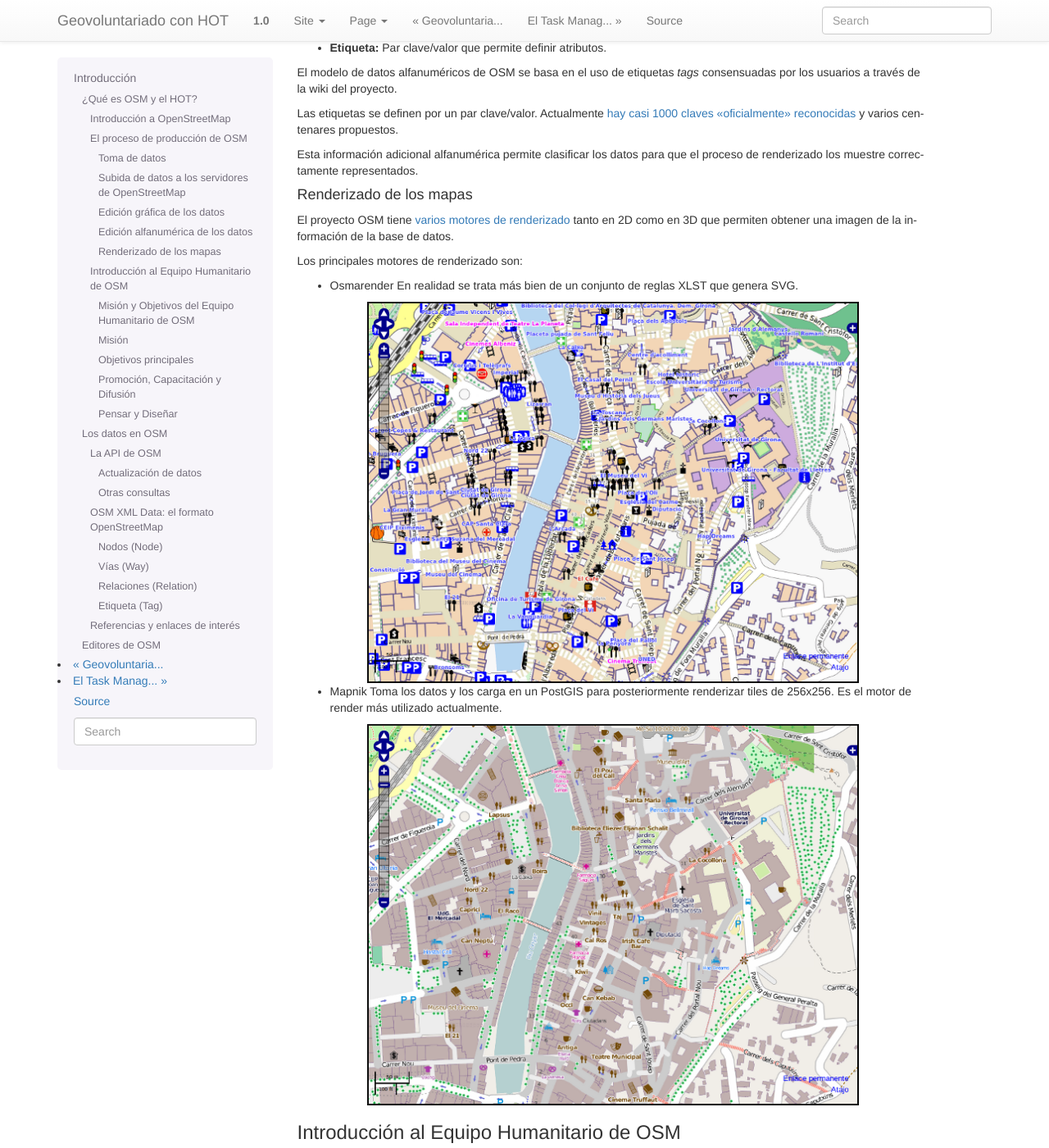
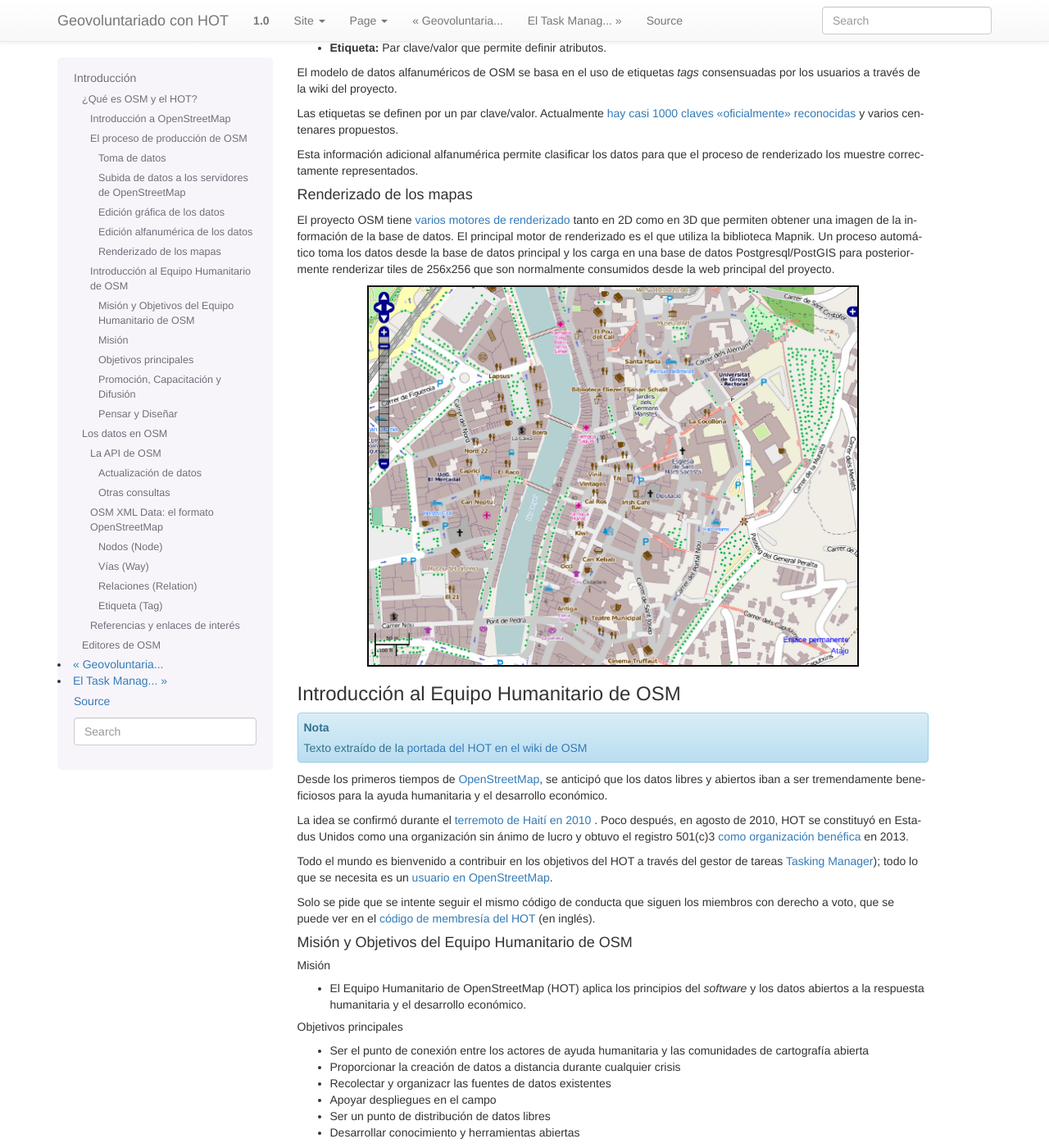
Before and after one commit to geoinquietosvlc/geovoluntariado-hot-workshop, a Sphinx documentation site: the page built from source/010_introduccion.rst, in a window 1280 px wide and 1400 px high, scrolled down 5077 px. Shown: the whole window at 82% size. Built offline with Sphinx 7.4.7, drawn with Linux system fonts in a browser that asks for light colours; formulas are drawn with MathJax 3.

Commit message:
small improvement to intro

```diff
--- a/source/010_introduccion.rst
+++ b/source/010_introduccion.rst
@@ -214,21 +214,11 @@
 
 El proyecto OSM tiene `varios motores de renderizado
 <http://wiki.openstreetmap.org/wiki/Renderers>`_ tanto en 2D como en 3D que
-permiten obtener una imagen de la información de la base de datos.
-
-Los principales motores de renderizado son:
-
-* Osmarender En realidad se trata más bien de un conjunto de reglas XLST que
-  genera SVG.
-
-.. image:: img/osmarender.png
-   :width: 600 px
-   :alt: mapa renderizado con osmarender
-   :align: center
-
-* Mapnik Toma los datos y los carga en un PostGIS para posteriormente
-  renderizar tiles de 256x256. Es el motor de render más utilizado
-  actualmente.
+permiten obtener una imagen de la información de la base de datos. El principal
+motor de renderizado es el que utiliza la biblioteca Mapnik. Un proceso automático
+toma los datos desde la base de datos principal y los carga en una base de datos
+Postgresql/PostGIS para posteriormente renderizar tiles de 256x256 que son
+normalmente consumidos desde la web principal del proyecto.
 
 .. image:: img/mapnik.png
    :width: 600 px
```
